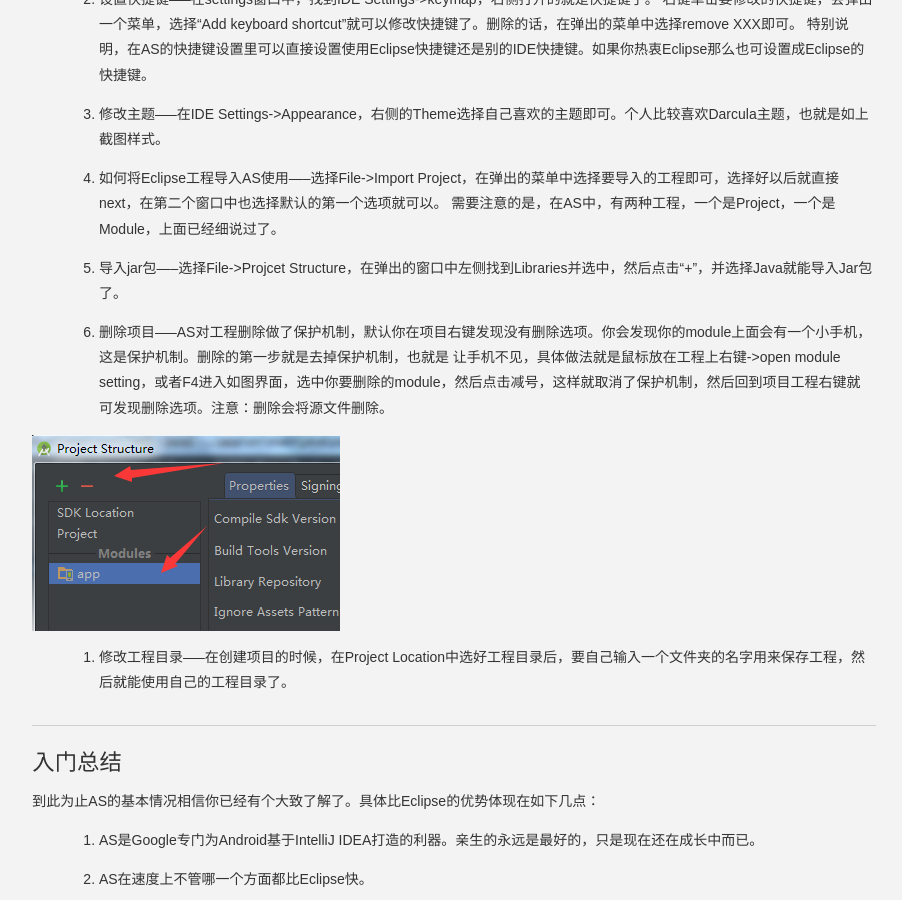
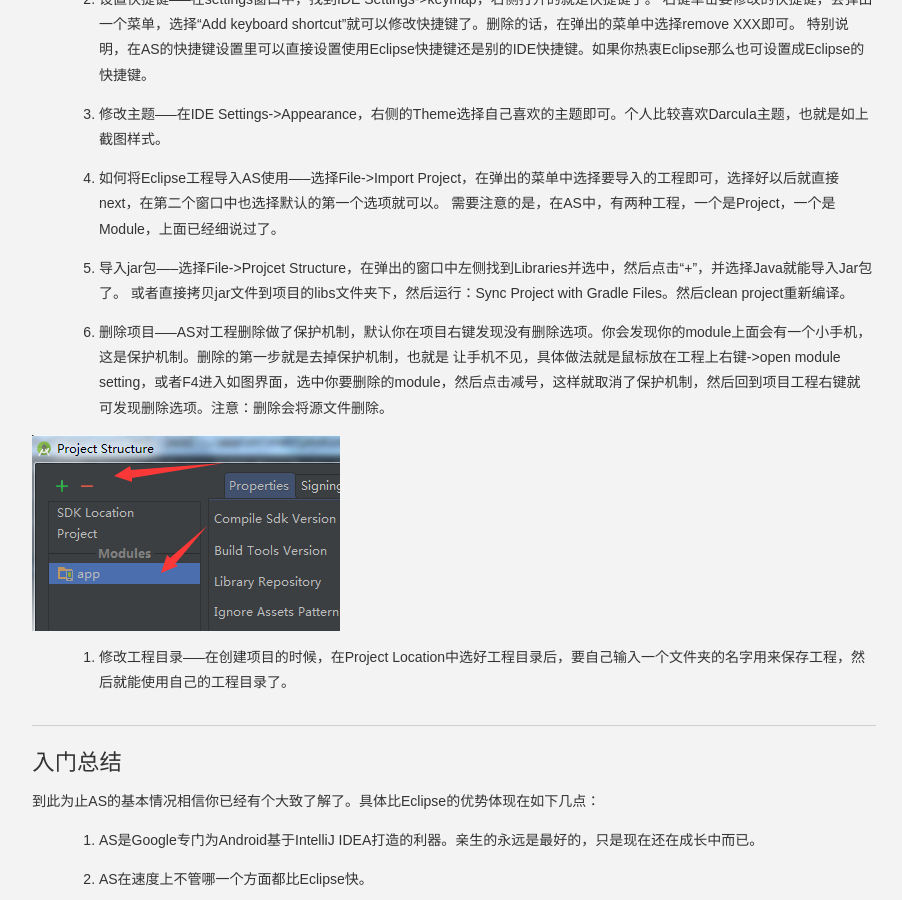
Before and after one commit to msdgwzhy6/yanbober.github.io, a Jekyll site: the page built from _posts/2015-1-28-android_studio_guide.md, in a window 1280 px wide and 900 px high, scrolled down 3778 px. Shown: the whole window, without its empty margins (186-1088 px from the left). Built offline with Jekyll 4.4.1, drawn with Linux system fonts in a browser that asks for light colours; nearby versions of some CDN libraries; comment, search, counter and statistics services are not loaded.

Commit message:
fix blog.

```diff
--- a/_posts/2015-1-28-android_studio_guide.md
+++ b/_posts/2015-1-28-android_studio_guide.md
@@ -102,6 +102,7 @@
 需要注意的是，在AS中，有两种工程，一个是Project，一个是Module，上面已经细说过了。
 
 5. 导入jar包-----选择File->Projcet Structure，在弹出的窗口中左侧找到Libraries并选中，然后点击“+”，并选择Java就能导入Jar包了。
+或者直接拷贝jar文件到项目的libs文件夹下，然后运行：Sync Project with Gradle Files。然后clean project重新编译。
 
 6. 删除项目-----AS对工程删除做了保护机制，默认你在项目右键发现没有删除选项。你会发现你的module上面会有一个小手机，这是保护机制。删除的第一步就是去掉保护机制，也就是
 让手机不见，具体做法就是鼠标放在工程上右键->open module setting，或者F4进入如图界面，选中你要删除的module，然后点击减号，这样就取消了保护机制，然后回到项目工程右键就
```
